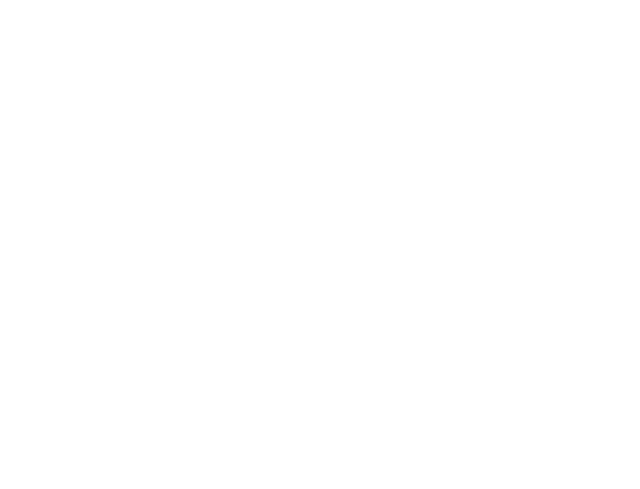
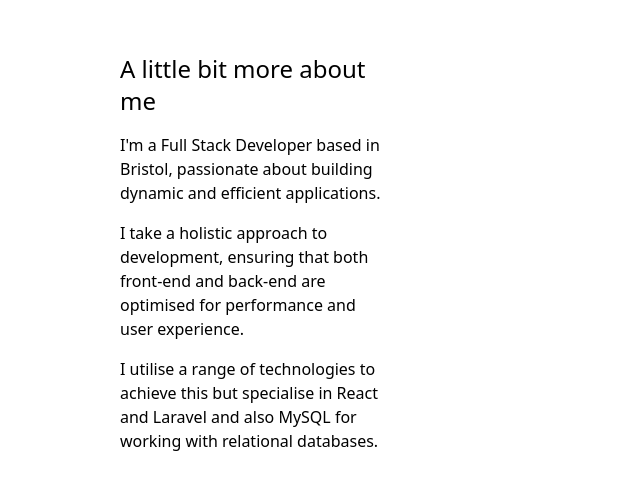
Before and after one commit to jlesliegit/react-portfolio, a React (Vite) app: page /about in a window 1280 px wide. Before the commit this address had no page. Shown: the part 107-596 px from the top of the page, without its empty margins (0-640 px from the left). Built offline with nearby package versions, Linux system fonts and the light colour scheme.

Commit message:
Added about text

```diff
--- a/src/App.jsx
+++ b/src/App.jsx
@@ -1,12 +1,14 @@
 import './App.css'
 import {BrowserRouter, Route, Routes} from "react-router-dom";
 import Hero from "./components/Hero.jsx";
+import About from "./components/About.jsx";
 
 export default function App() {
   return (
       <BrowserRouter>
           <Routes>
               <Route path={"/"} element={<Hero/>} />
+              <Route path={"/about"} element={<About/>} />
           </Routes>
       </BrowserRouter>
   )
--- /dev/null
+++ b/src/components/About.jsx
@@ -0,0 +1,12 @@
+export default function About(){
+    return(
+        <div className={'grid grid-cols-3'}>
+            <div className={'flex flex-col gap-4 col-start-1 ml-20 mt-30 p-10'}>
+                <h1 className={"text-2xl"}>A little bit more about me</h1>
+                <p>I'm a Full Stack Developer based in Bristol, passionate about building dynamic and efficient applications.</p>
+                <p>I take a holistic approach to development, ensuring that both front-end and back-end are optimised for performance and user experience.</p>
+                <p>I utilise a range of technologies to achieve this but specialise in React and Laravel and also MySQL for working with relational databases.</p>
+            </div>
+        </div>
+    )
+}
--- a/src/components/Hero.jsx
+++ b/src/components/Hero.jsx
@@ -6,8 +6,8 @@ import NavigationLinks from "../atoms/NavigationLinks.jsx";
 
 export default function Hero() {
     return(
-        <div className={"grid grid-cols-4 max-sm:grid-cols-1"}>
-            <div className={"flex flex-col gap-4 col-start-2 items-start pt-52 max-sm:col-start-1 max-sm:text-left max-sm:ml-10"}>
+        <div className={"grid grid-cols-3 max-sm:grid-cols-1"}>
+            <div className={"flex flex-col col-start-1 ml-20 p-10 items-start pt-52 max-sm:col-start-1 max-sm:text-left max-sm:ml-10"}>
                 <Title />
                 <Tagline />
                 <SocialLinks />
```
